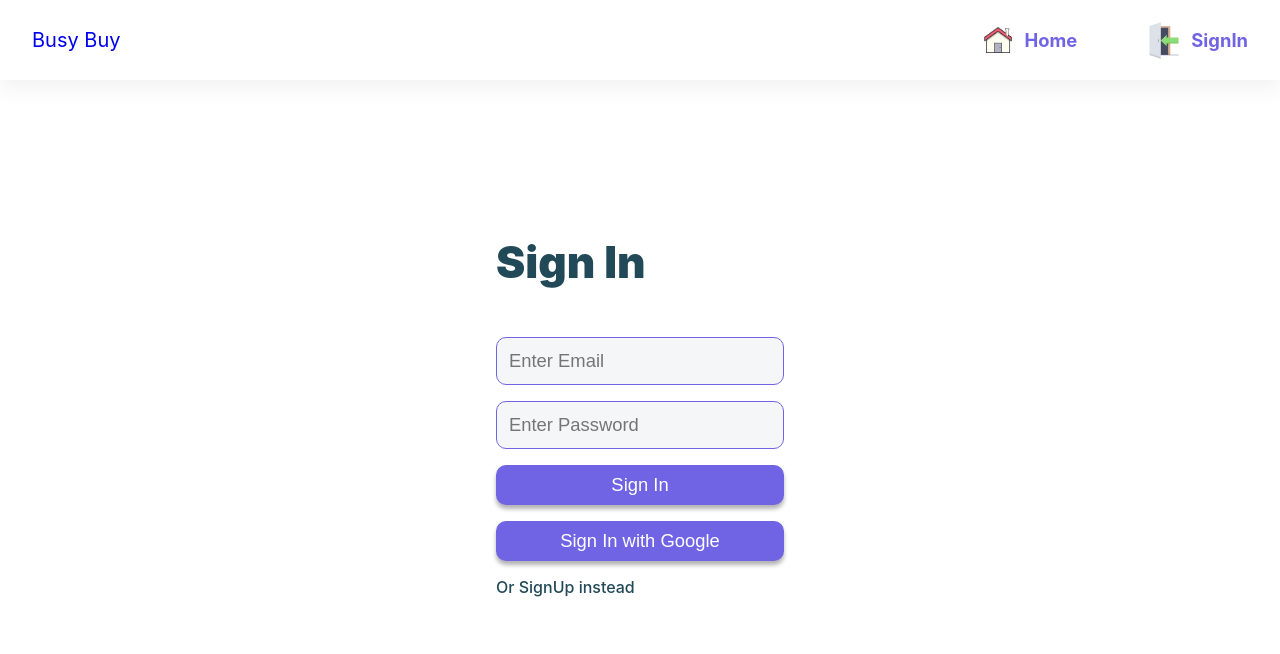
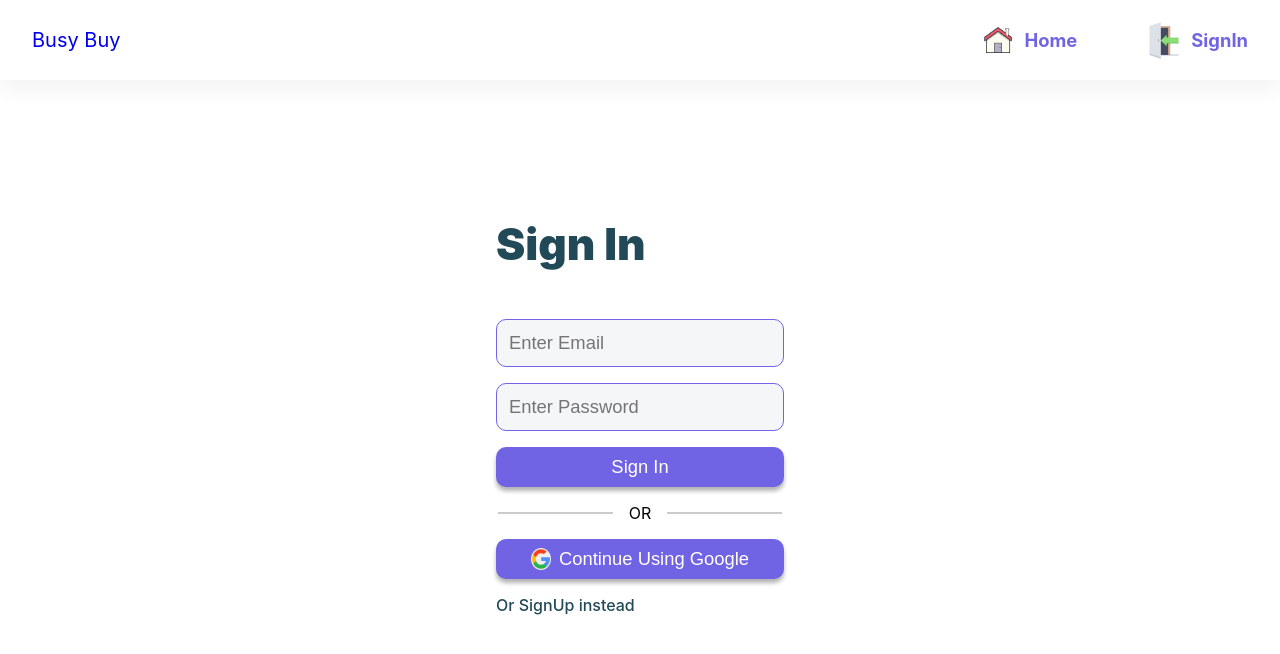
Before and after one commit to neerajsingh869/buybusy, a React (Create React App) app: page /signin in a window 1280 px wide. Shown: the top 654 px of the page. Built offline with nearby package versions, Linux system fonts and the light colour scheme; no server answers.

Commit message:
style: use css to style signup/signin with google button

```diff
--- a/src/pages/login/Login.js
+++ b/src/pages/login/Login.js
@@ -1,5 +1,9 @@
 import { useRef, useState } from "react";
-import { signInWithEmailAndPassword, getAuth, signInWithPopup } from "firebase/auth";
+import {
+  signInWithEmailAndPassword,
+  getAuth,
+  signInWithPopup,
+} from "firebase/auth";
 import { Link, useNavigate } from "react-router-dom";
 import { BeatLoader } from "react-spinners";
 import { useDispatch } from "react-redux";
@@ -8,6 +12,7 @@ import styles from "./Login.module.css";
 import { userActions } from "../../redux/reducers/userReducer";
 import { showNotification } from "../../utility/showNotifications";
 import { provider } from "../../configs/firebase";
+import googleLogo from "../../assets/google.png";
 
 const Login = () => {
   const inputEmail = useRef();
@@ -30,7 +35,7 @@ const Login = () => {
 
       dispatch(userActions.updateUserUid(res.user.uid));
 
-            showNotification('User signed in successfully!');
+      showNotification("User signed in successfully!");
     } catch (err) {
       showNotification(err.message);
 
@@ -38,7 +43,7 @@ const Login = () => {
     } finally {
       setLoadingGoogle(false);
     }
-    }
+  };
 
   const handleSignIn = async (e) => {
     e.preventDefault();
@@ -54,7 +59,7 @@ const Login = () => {
 
       dispatch(userActions.updateUserUid(res.user.uid));
 
-            showNotification('User signed in successfully!');
+      showNotification("User signed in successfully!");
     } catch (err) {
       showNotification(err.message);
 
@@ -62,42 +67,66 @@ const Login = () => {
     } finally {
       setLoadingTraditional(false);
     }
-    }
+  };
 
   return (
     <>
-            <div className={ styles.formContainer }>
-                <form onSubmit={ handleSignIn }>
+      <div className={styles.formContainer}>
+        <form onSubmit={handleSignIn}>
           <h2>Sign In</h2>
-                    <input type="email" placeholder="Enter Email" ref={ inputEmail } />
-                    <input type="password" placeholder="Enter Password" ref={ inputPassword } />
+          <input type="email" placeholder="Enter Email" ref={inputEmail} />
+          <input
+            type="password"
+            placeholder="Enter Password"
+            ref={inputPassword}
+          />
           <button>
-                        {
-                            loadingTraditional ? <BeatLoader
+            {loadingTraditional ? (
+              <BeatLoader
                 color="white"
                 size={10}
                 aria-label="Loading Spinner"
                 data-testid="loader"
-                            /> : "Sign In"
-                        }
+              />
+            ) : (
+              "Sign In"
+            )}
           </button>
-                    <button
-                        type="button"
-                        onClick={ signInWithGoogle }>
-                        {
-                            loadingGoogle ? <BeatLoader
+          <div className={styles.ruler}>
+            <span style={{ marginRight: "1rem" }}></span>
+            OR
+            <span style={{ marginLeft: "1rem" }}></span>
+          </div>
+          <button type="button" onClick={signInWithGoogle}>
+            {loadingGoogle ? (
+              <BeatLoader
                 color="white"
                 size={10}
                 aria-label="Loading Spinner"
                 data-testid="loader"
-                            /> : "Sign In with Google"
-                        }
+              />
+            ) : (
+              <div style={{
+                display: "flex",
+                alignItem: "center",
+                justifyContent: "center"
+              }}>
+                <img
+                    src={googleLogo}
+                    alt="Google Logo"
+                    style={{
+                        width: "20px",
+                        marginRight: "8px"
+                    }} />
+                <span>Continue Using Google</span>
+              </div>
+            )}
           </button>
           <Link to="/signup">Or SignUp instead</Link>
         </form>
       </div>
     </>
-    )
+  );
 };
 
 export default Login;
--- a/src/pages/login/Login.module.css
+++ b/src/pages/login/Login.module.css
@@ -48,3 +48,14 @@
     color: #224957;
     font-weight: 500;
 }
+
+.ruler {
+    display: flex;
+    align-items: center;
+    justify-content: center;
+}
+
+.ruler > span {
+    width: 40%;
+    border: 1px solid rgb(0, 0, 0, 0.2);
+}
--- a/src/pages/register/Register.js
+++ b/src/pages/register/Register.js
@@ -1,5 +1,9 @@
 import { useRef, useState } from "react";
-import { createUserWithEmailAndPassword, getAuth, signInWithPopup } from "firebase/auth";
+import {
+  createUserWithEmailAndPassword,
+  getAuth,
+  signInWithPopup,
+} from "firebase/auth";
 import { useNavigate } from "react-router-dom";
 import { BeatLoader } from "react-spinners";
 import { useDispatch } from "react-redux";
@@ -8,6 +12,7 @@ import styles from "./Register.module.css";
 import { userActions } from "../../redux/reducers/userReducer";
 import { showNotification } from "../../utility/showNotifications";
 import { provider } from "../../configs/firebase";
+import googleLogo from "../../assets/google.png";
 
 const Register = () => {
   const inputEmail = useRef();
@@ -30,7 +35,7 @@ const Register = () => {
 
       dispatch(userActions.updateUserUid(res.user.uid));
 
-            showNotification('User signed in successfully!');
+      showNotification("User signed in successfully!");
     } catch (err) {
       showNotification(err.message);
 
@@ -38,7 +43,7 @@ const Register = () => {
     } finally {
       setLoadingGoogle(false);
     }
-    }
+  };
 
   const handleSignUp = async (e) => {
     e.preventDefault();
@@ -54,7 +59,7 @@ const Register = () => {
 
       dispatch(userActions.updateUserUid(res.user.uid));
 
-            showNotification('User signed up successfully!');
+      showNotification("User signed up successfully!");
     } catch (err) {
       showNotification(err.message);
 
@@ -62,41 +67,65 @@ const Register = () => {
     } finally {
       setLoadingTraditional(false);
     }
-    }
+  };
 
   return (
     <>
-            <div className={ styles.formContainer }>
-                <form onSubmit={ handleSignUp }>
+      <div className={styles.formContainer}>
+        <form onSubmit={handleSignUp}>
           <h2>Sign Up</h2>
-                    <input type="email" placeholder="Enter Email" ref={ inputEmail } />
-                    <input type="password" placeholder="Enter Password" ref={ inputPassword } />
+          <input type="email" placeholder="Enter Email" ref={inputEmail} />
+          <input
+            type="password"
+            placeholder="Enter Password"
+            ref={inputPassword}
+          />
           <button>
-                        {
-                            loadingTraditional ? <BeatLoader
+            {loadingTraditional ? (
+              <BeatLoader
                 color="white"
                 size={10}
                 aria-label="Loading Spinner"
                 data-testid="loader"
-                            /> : "Sign Up"
-                        }
+              />
+            ) : (
+              "Sign Up"
+            )}
           </button>
-                    <button
-                        type="button"
-                        onClick={ signInWithGoogle }>
-                        {
-                            loadingGoogle ? <BeatLoader
+          <div className={styles.ruler}>
+            <span style={{ marginRight: "1rem" }}></span>
+            OR
+            <span style={{ marginLeft: "1rem" }}></span>
+          </div>
+          <button type="button" onClick={signInWithGoogle}>
+            {loadingGoogle ? (
+              <BeatLoader
                 color="white"
                 size={10}
                 aria-label="Loading Spinner"
                 data-testid="loader"
-                            /> : "Sign Up with Google"
-                        }
+              />
+            ) : (
+                <div style={{
+                  display: "flex",
+                  alignItem: "center",
+                  justifyContent: "center"
+                }}>
+                  <img
+                      src={googleLogo}
+                      alt="Google Logo"
+                      style={{
+                          width: "20px",
+                          marginRight: "8px"
+                      }} />
+                  <span>Continue Using Google</span>
+                </div>
+              )}
           </button>
         </form>
       </div>
     </>
-    )
+  );
 };
 
 export default Register;
--- a/src/pages/register/Register.module.css
+++ b/src/pages/register/Register.module.css
@@ -48,3 +48,14 @@
     color: #224957;
     font-weight: 500;
 }
+
+.ruler {
+    display: flex;
+    align-items: center;
+    justify-content: center;
+}
+
+.ruler > span {
+    width: 40%;
+    border: 1px solid rgb(0, 0, 0, 0.2);
+}
```
Also changed, not shown: src/assets/google.png (added). Lines whose indentation alone changed are shown as unchanged.
